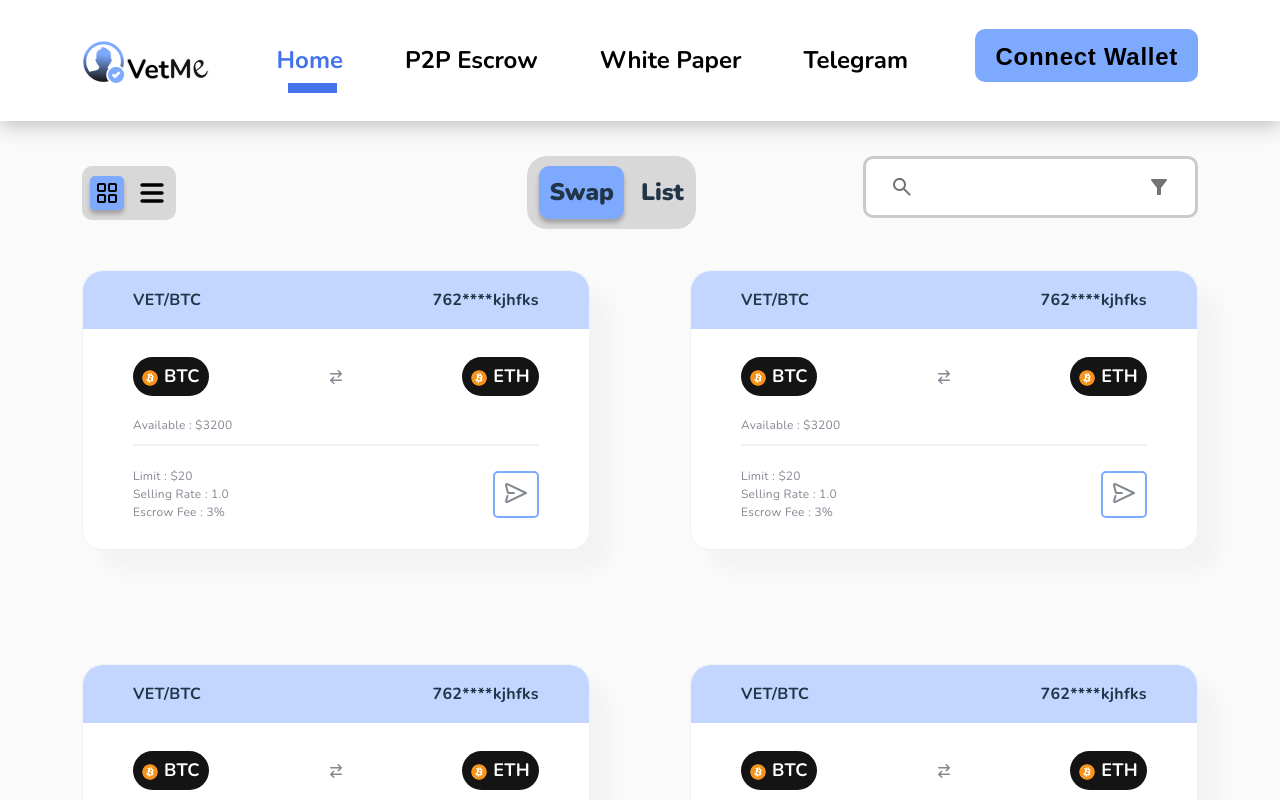
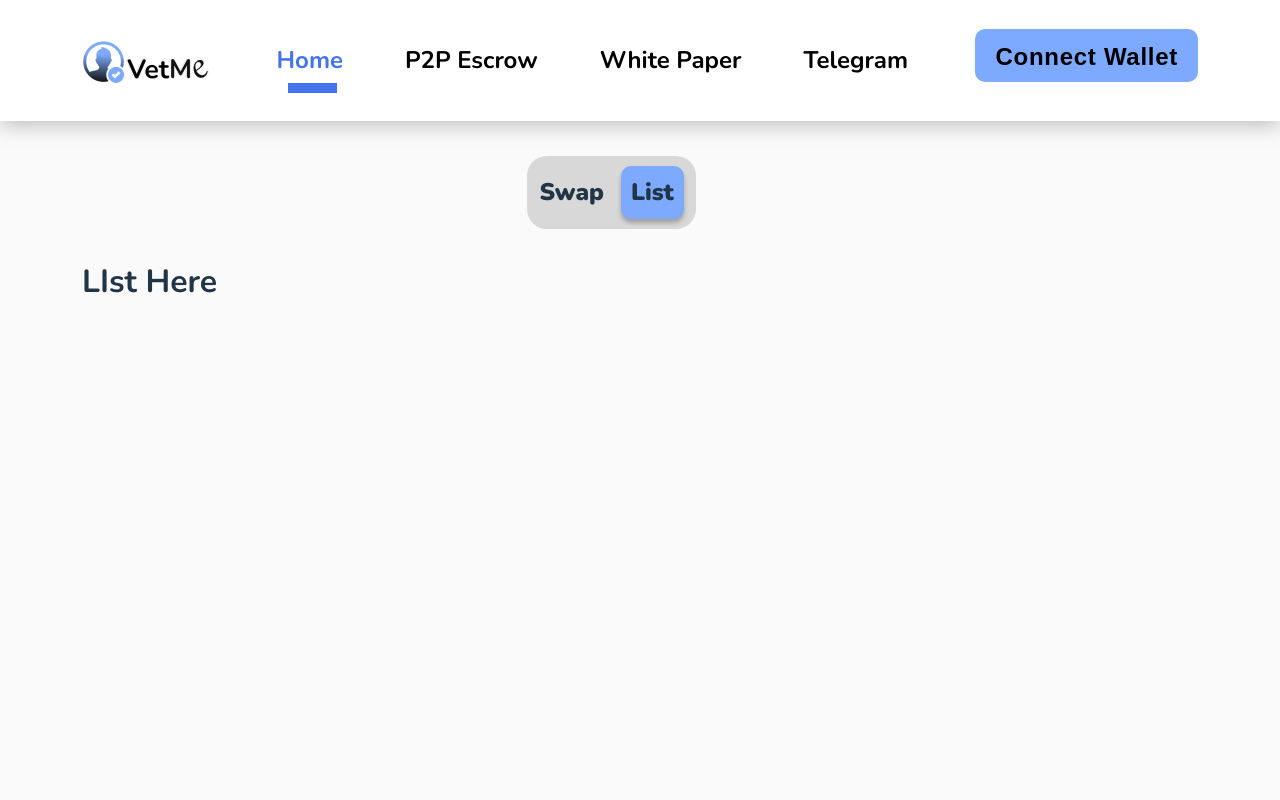
Before and after one commit to Vetme/vetmeOtcClient, a React (Vite) app: page / in a window 1280 px wide. Shown: the top 800 px of the page. Built offline with nearby package versions, Linux system fonts and the light colour scheme.

Commit message:
list - swap switch

```diff
--- a/package.json
+++ b/package.json
@@ -12,6 +12,7 @@
     "@types/react-transition-group": "^4.4.5",
     "@types/styled-components": "^5.1.26",
     "animate.css": "^4.1.1",
+    "classnames": "^2.3.2",
     "react": "^18.2.0",
     "react-dom": "^18.2.0",
     "react-router-dom": "^6.4.5",
--- a/src/views/home/index.tsx
+++ b/src/views/home/index.tsx
@@ -5,6 +5,7 @@ import { Filter, Grid, List, Search } from "@/components/Icons";
 import { swaps } from "@/data";
 import React from "react";
 import { useState } from "react";
+import classNames from "classnames";
 import {
   Wrapper,
   ActionSwitch,
@@ -23,17 +24,20 @@ import {
   ListBody,
   ListRow,
   ListCol,
+  List as ListCon,
+  Swap,
 } from "./styles";
 
 const HomePage = () => {
   const [display, setDisplay] = useState<"grid" | "list">("grid");
+  const [mode, setMode] = useState<"list" | "swap">("list");
 
   return (
     <Container>
       <Wrapper>
         <HomeHeader>
           <LeftSide>
-            <LayoutSwitch>
+            <LayoutSwitch className={classNames({ hidden: mode == "list" })}>
               <SwitchItem
                 onClick={() => setDisplay("grid")}
                 className={display === "grid" ? "active" : ""}
@@ -48,11 +52,21 @@ const HomePage = () => {
               </SwitchItem>
             </LayoutSwitch>
             <ActionSwitch>
-              <SwitchItem2 className="active">Swap</SwitchItem2>
-              <SwitchItem2>List</SwitchItem2>
+              <SwitchItem2
+                onClick={() => setMode("swap")}
+                className={mode === "swap" ? "active" : ""}
+              >
+                Swap
+              </SwitchItem2>
+              <SwitchItem2
+                onClick={() => setMode("list")}
+                className={mode === "list" ? "active" : ""}
+              >
+                List
+              </SwitchItem2>
             </ActionSwitch>
           </LeftSide>
-          <SearchContainer>
+          <SearchContainer className={classNames({ hidden: mode == "list" })}>
             <InputWrapper>
               <Search />
               <input />
@@ -62,6 +76,8 @@ const HomePage = () => {
         </HomeHeader>
 
         <HomeBody>
+          {mode == "swap" ? (
+            <Swap>
               {display === "grid" ? (
                 <GridWrapper>
                   {swaps.map((swap, i) => (
@@ -118,6 +134,12 @@ const HomePage = () => {
                   </ListBody>
                 </ListWrapper>
               )}
+            </Swap>
+          ) : (
+            <ListCon>
+              <h1>LIst Here</h1>
+            </ListCon>
+          )}
         </HomeBody>
       </Wrapper>
     </Container>
--- a/src/views/home/styles.ts
+++ b/src/views/home/styles.ts
@@ -27,6 +27,11 @@ export const LayoutSwitch = styled.div`
   align-items: center;
   gap: 10px;
   height: 54px;
+
+  &.hidden {
+    opacity: 0;
+    pointer-events: none;
+  }
 
   svg {
     height: 34px;
@@ -77,6 +82,11 @@ export const ActionSwitch = styled.div`
 
 export const SearchContainer = styled.div`
   width: 30%;
+
+  &.hidden {
+    opacity: 0;
+    pointer-events: none;
+  }
 `;
 export const InputWrapper = styled.div`
   height: 62px;
@@ -141,3 +151,6 @@ export const ListCol = styled.div`
   font-size: 24px;
   font-weight: 700;
 `;
+
+export const List = styled.div``;
+export const Swap = styled.div``;
```
Also changed, not shown: 4 other files (tests, documents, lock files or other folders). Lines whose indentation alone changed are shown as unchanged.
